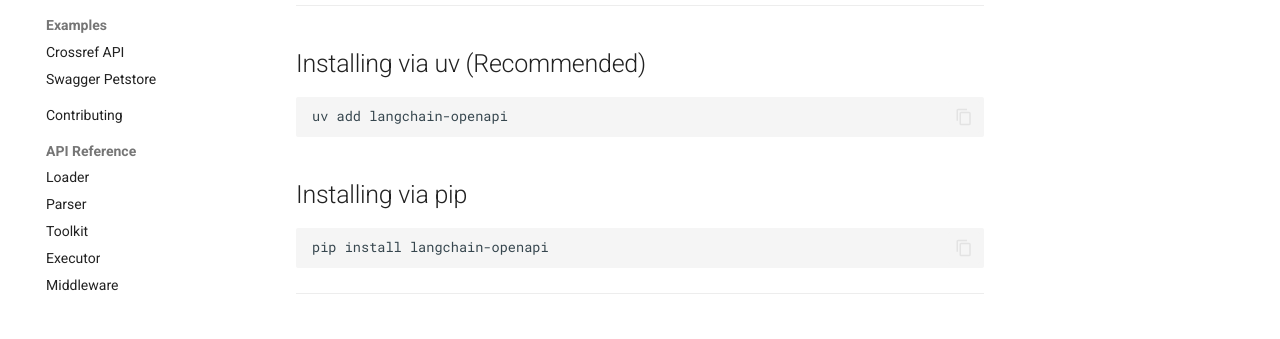
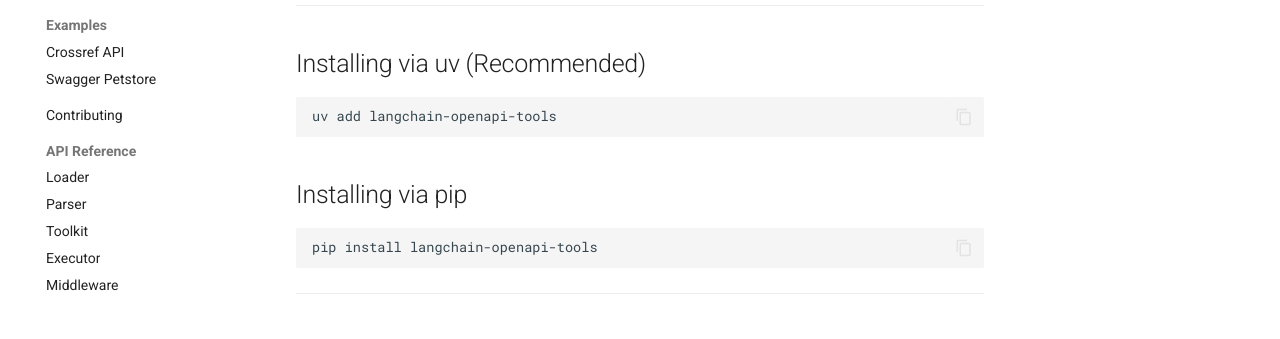
Before and after one commit to abhaywani114/langchain-openapi, an MkDocs documentation site: the page built from docs/installation.md, in a window 1280 px wide and 1069 px high. Shown: the part 310-649 px from the top of the window. Built offline with MkDocs 1.6.1 and Material for MkDocs 9.7.7, drawn with Linux system fonts in a browser that asks for light colours; comment, search, counter and statistics services are not loaded.

Commit message:
Rename PyPI package distribution to langchain-openapi-tools

````diff
--- a/docs/installation.md
+++ b/docs/installation.md
@@ -10,13 +10,13 @@
 ## Installing via uv (Recommended)
 
 ```bash
-uv add langchain-openapi
+uv add langchain-openapi-tools
 ```
 
 ## Installing via pip
 
 ```bash
-pip install langchain-openapi
+pip install langchain-openapi-tools
 ```
 
 ---
--- a/pyproject.toml
+++ b/pyproject.toml
@@ -3,7 +3,7 @@
 build-backend = "hatchling.build"
 
 [project]
-name = "langchain-openapi"
+name = "langchain-openapi-tools"
 version = "1.0.0"
 description = "Convert OpenAPI specifications into native, production-grade LangChain tools."
 readme = "README.md"
````
Also changed, not shown: README.md (+3 -3 lines), site/installation/index.html, site/search/search_index.json, 3 other files.
